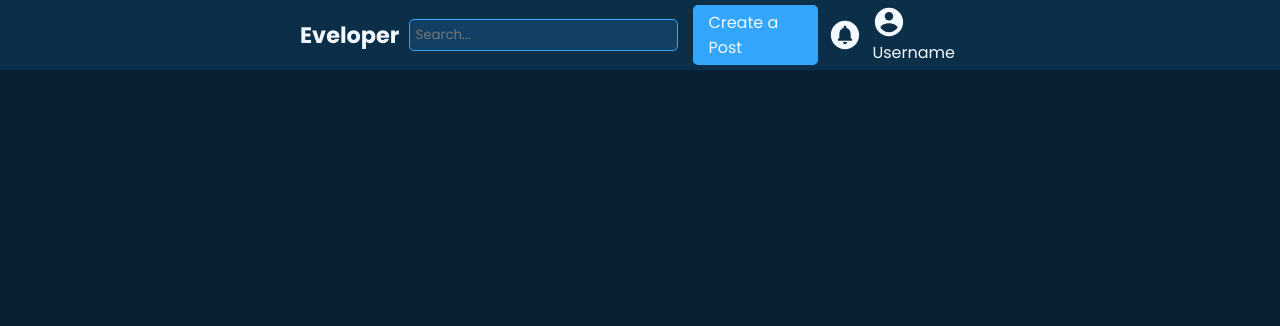
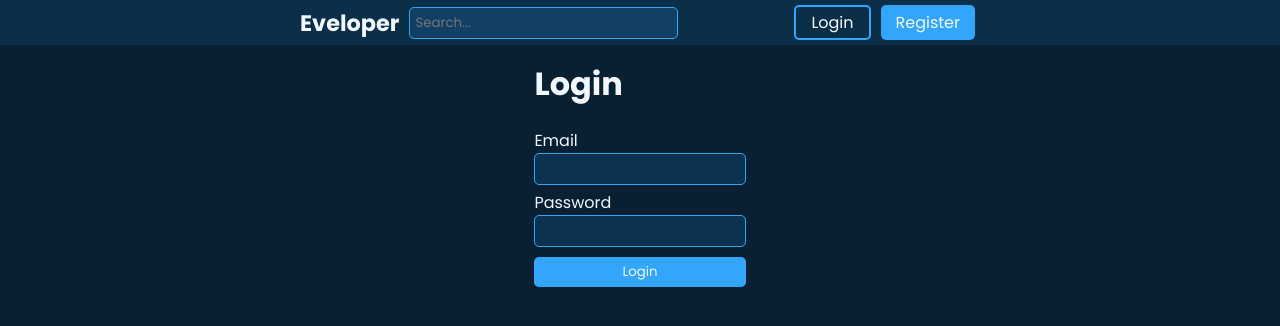
Before and after one commit to leeviko/eveloper, a React (Create React App) app in the folder client/: page /login in a window 1280 px wide. Shown: the top 326 px of the page. Built offline with nearby package versions, Linux system fonts and the light colour scheme.

Commit message:
Login & Register forms

```diff
--- a/client/src/App.css
+++ b/client/src/App.css
@@ -3,11 +3,12 @@
   --white-filter: invert(88%) sepia(2%) saturate(3279%) hue-rotate(197deg) brightness(111%) contrast(101%);
 
   --accent: #33A6FB;
+  --accent-hover: #297cbb;
   --accent-transparent: hsla(206, 96%, 59%, 0.15);
 
   --dark-blue: #082032;
   --blue: #0C2F49;
-
+  --default-animation: scale3d(1.07, 1.07, 1.07);
 }
 
 * {
@@ -22,10 +23,31 @@ body {
 }
 
 .btn {
+  border: none;
   background-color: var(--accent);
   padding: 5px 15px;
   border-radius: 5px;
+  transition: 0.2s;
 }
+
+.btn-outline {
+  padding: 3px 15px;
+  border: 2px solid var(--accent);
+  border-radius: 5px;
+  transition: 0.2s
+}
+
+.btn:hover, .btn-outline:hover {
+  background-color: var(--accent-hover);
+  cursor: pointer;
+  transform: var(--default-animation);
+}
+
+.btn-outline:hover {
+  border: 2px solid var(--accent-hover);
+
+}
+
 
 .nav {
 
@@ -87,6 +109,50 @@ body {
 }
 
 .nav-items * {
-  border: none;
   background-color: none;
 }
+
+.title {
+  white-space: nowrap;
+  margin: 15px 0;
+}
+
+.login, .register {
+  margin: auto;
+  width: 33%;
+  color: var(--white);
+}
+
+.form-container {
+  display: flex;
+  justify-content: center;
+}
+
+.form-container form {
+  width: 50%;
+  display: flex;
+  flex-direction: column;
+}
+
+.form-container form label {
+  margin-top: 5px;
+}
+
+.form-container form input {
+  font-family: inherit;
+
+  color: var(--white);
+
+}
+
+.form-container form input[type="text"], input[type="password"] {
+  border: 1px solid var(--accent);
+  background-color: var(--accent-transparent);
+  padding: 5px;
+  border-radius:  5px;
+
+}
+
+.form-container form input[type="submit"] {
+  margin-top: 10px;
+}
--- a/client/src/App.js
+++ b/client/src/App.js
@@ -1,13 +1,27 @@
 import './App.css';
-import { BrowserRouter as Router } from 'react-router-dom';
+import { BrowserRouter as Router, Switch, Route } from 'react-router-dom';
 
 import Navbar from "./components/Navbar/Navbar";
+import Login from "./components/Login";
+import Register from "./components/Register";
 
 function App() {
   return (
     <Router>
       <div className="App">
-        <Navbar />
+        <Switch>
+          <Route exact path="/">
+            <Navbar />
+          </Route>
+          <Route path="/login">
+            <Navbar />
+            <Login />
+          </Route>
+          <Route path="/register">
+            <Navbar />
+            <Register />
+          </Route>
+        </Switch>
       </div>
     </Router>
   );
--- /dev/null
+++ b/client/src/components/Login.js
@@ -0,0 +1,24 @@
+import React from 'react'
+
+import useForm from "../hooks/useForm";
+
+const Login = () => {
+  const [values, handleChange] = useForm({ email: "", password: "" })
+
+  return (
+    <div className="login register">
+      <div className="form-container">
+        <form className="login-form">
+          <h1 className="title">Login</h1>
+          <label>Email</label>
+          <input name="email" type="text" value={values.email} onChange={handleChange} />
+          <label>Password</label>
+          <input name="password" type="password" value={values.password} onChange={handleChange} />
+          <input type="submit" value="Login" className="submit-btn btn" />
+        </form>
+      </div>
+    </div>
+  )
+}
+
+export default Login
--- a/client/src/components/Navbar/Navbar.js
+++ b/client/src/components/Navbar/Navbar.js
@@ -13,12 +13,14 @@ const Navbar = () => {
         <div className="nav-brand">Eveloper</div>
         <Search />
         <div className="nav-items">
-          <Link to="/create-new" className="nav-item create-new-btn btn">Create a Post</Link>
+          <Link className="nav-item btn-outline" to="/login">Login</Link>
+          <Link className="nav-item btn" to="/register">Register</Link>
+          {/* <Link to="/create-new" className="nav-item create-new-btn btn">Create a Post</Link>
           <button className="nav-item-btn nav-item"><img alt="" src={AlertImg} /></button>
           <Link className="nav-item profile-link" to="/profile" >
             <img alt="" src={AccountImg} />
             <span>Username</span>
-          </Link>
+          </Link> */}
         </div>
       </div>
     </nav>
--- /dev/null
+++ b/client/src/components/Register.js
@@ -0,0 +1,28 @@
+import React from 'react'
+
+import useForm from "../hooks/useForm";
+
+const Login = () => {
+  const [values, handleChange] = useForm({  email: "", name: "", password: "", confirmPassword: "" })
+
+  return (
+    <div className="login register">
+      <div className="form-container">
+        <form className="login-form">
+          <h1 className="title">Create new account</h1>
+          <label>Email</label>
+          <input name="email" type="text" value={values.email} onChange={handleChange} />
+          <label>Name</label>
+          <input name="name" type="text" value={values.name} onChange={handleChange} />
+          <label>Password</label>
+          <input name="password" type="password" value={values.password} onChange={handleChange} />
+          <label>Confirm password</label>
+          <input name="confirmPassword" type="password" value={values.confirmPassword} onChange={handleChange} />
+          <input type="submit" value="Register" className="submit-btn btn" />
+        </form>
+      </div>
+    </div>
+  )
+}
+
+export default Login
```
